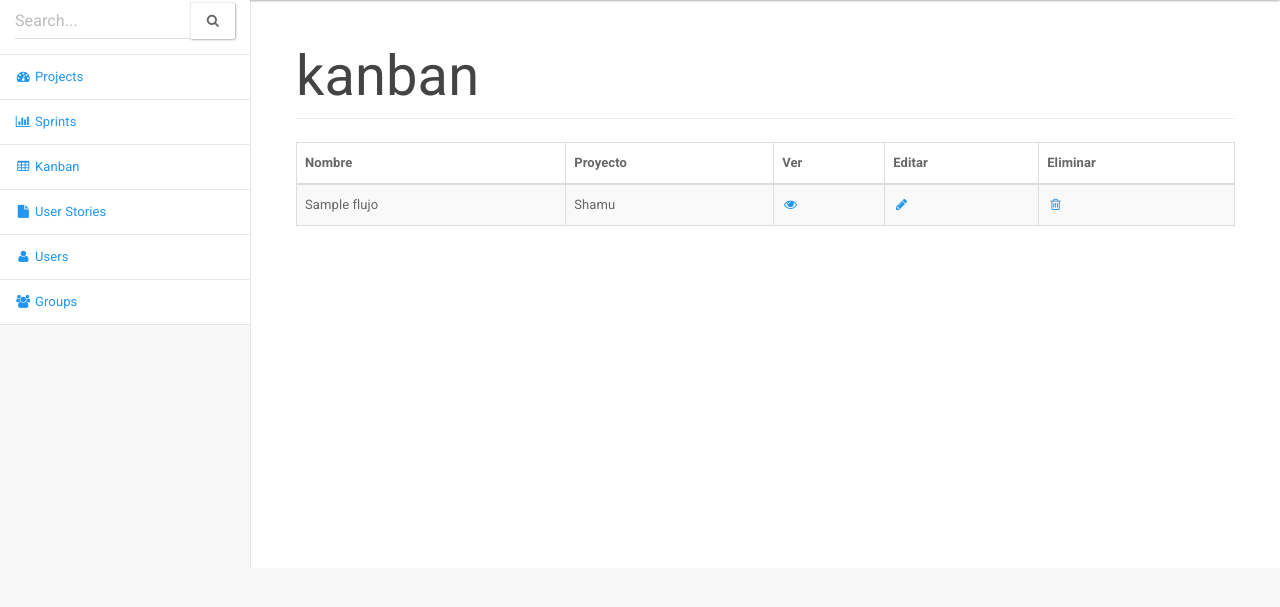
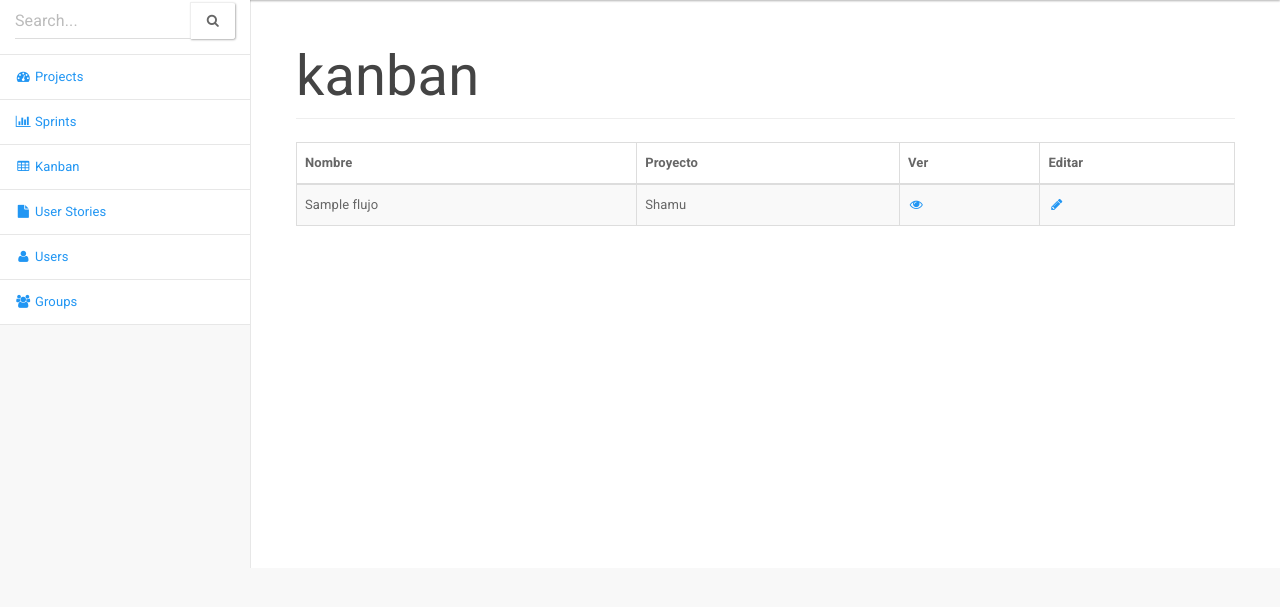
Before and after one commit to Darthcjba/GCC, a Django app: page /flujo/ in a window 1280 px wide. Shown: the part 64-671 px from the top of the page. Run offline with Django 3.2, Linux system fonts and the light colour scheme; data comes from the database, SQL or seed files in the repository; tables that the repository leaves empty hold one stand-in row (values such as "Sample post"); parts of the project's set-up code (start-up, migrations or seed data) failed here and were passed over; some libraries are stand-ins or nearby versions.

Commit message:
agregado permiso para el flujo solo si tiene el permiso adecuado

```diff
--- a/project/templates/project/flujo_list.html
+++ b/project/templates/project/flujo_list.html
@@ -3,7 +3,7 @@
 {% block title %}kanban{% endblock %}
 {% block header %}kanban{% endblock %}
 {% block content %}
-    {% if perms.auth.add_user %}<p><a href="{% url 'project:flujo_add' %}" class="fa fa-plus-circle">Agregar</a></p>{% endif %}
+    {% if perms.auth.add_flow_template %}<p><a href="{% url 'project:flujo_add' %}" class="fa fa-plus-circle">Agregar</a></p>{% endif %}
 <div class="dataTable_wrapper">
     <table class="table table-striped table-bordered table-hover" id="dataTables-example">
         <thead>
@@ -12,7 +12,7 @@
                 <th>Proyecto</th>
                 <th>Ver</th>
                 <th>Editar</th>
-                <th>Eliminar</th>
+                 {% if perms.auth.delete_flow_template %}<th>Eliminar</th>{% endif %}
             </tr>
         </thead>
         <tbody>
@@ -22,7 +22,7 @@
                 <td>{{ f.proyecto }}</td>
                 <td ><a href="{% url 'project:flujo_detail' f.id %}"><i class="fa fa-eye fa-fw"></i></a> </td>
                 <td><a href="#"><i class="fa fa-pencil fa-fw"></i></a></td>
-                <td><a href="{% url 'project:flujo_delete' f.id %}"><i class="fa fa-trash-o fa-fw"></i></a></td>
+                {% if perms.auth.delete_flow_template %}<td><a href="{% url 'project:flujo_delete' f.id %}"><i class="fa fa-trash-o fa-fw"></i></a></td>{% endif %}
             </tr>
             {% endfor %}
         </tbody>
```
